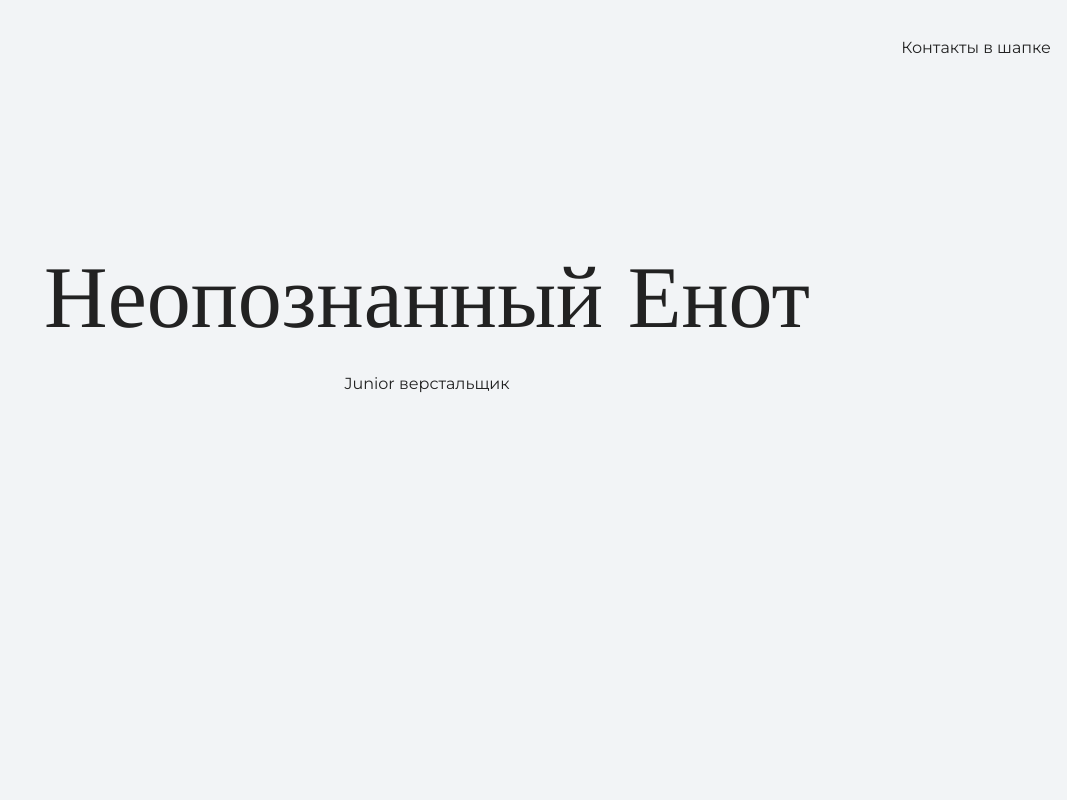
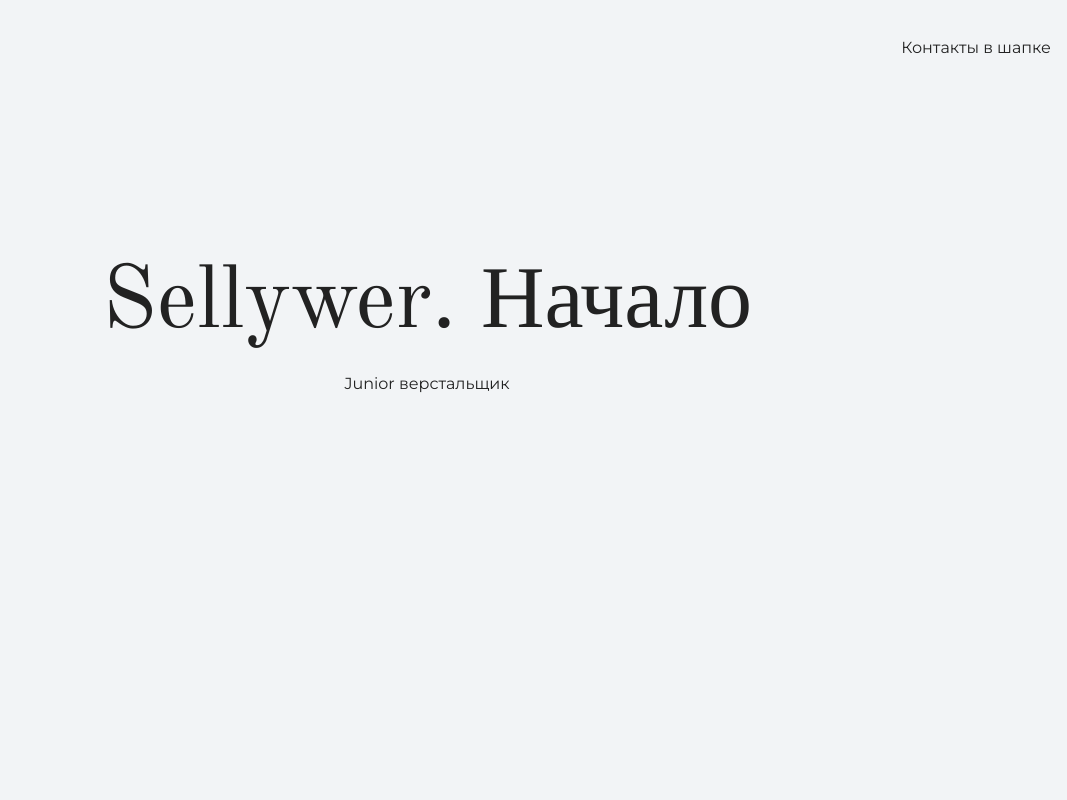
Before and after one commit to Sellywer/Adel-sellywer, a plain HTML site: page index.html in a window 1280 px wide. Shown: the top 800 px of the page, without its empty margins (213-1280 px from the left). Drawn offline with nearby package versions, Linux system fonts and the light colour scheme.

Commit message:
Смена текста на главной странице

```diff
--- a/index.html
+++ b/index.html
@@ -15,7 +15,7 @@
       </header>
 
     <section class="hero-image">
-      <h1 class="heading"><div class="container">Неопознанный Енот</div></h1>
+      <h1 class="heading"><div class="container">Sellywer. Начало</div></h1>
       <p><div class="container">Junior верстальщик</div></p>
     </section>
 
```
